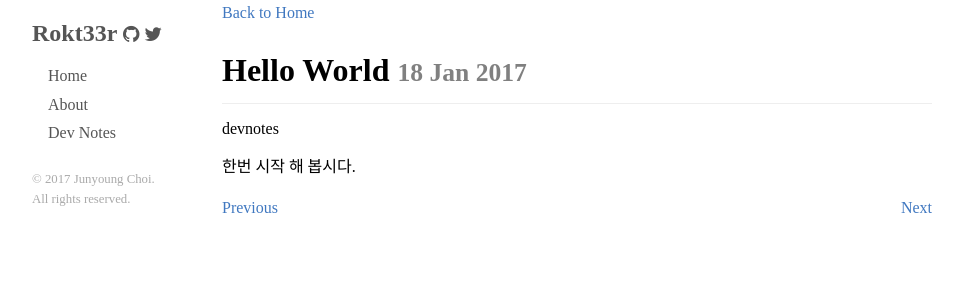
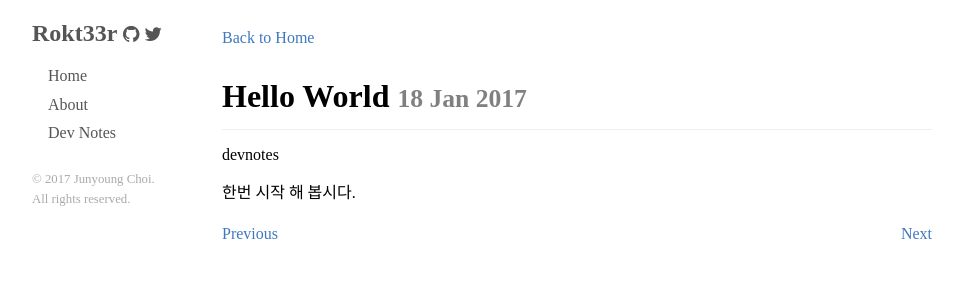
Before and after one commit to Rokt33r/rokt33r.github.io, a Jekyll site: the page built from devnotes/_posts/2017-01-18-hello-world.md, in a window 1280 px wide. Shown: the top 300 px of the page, without its empty margins (158-1121 px from the left). Built offline with Jekyll 4.4.1, drawn with Linux system fonts in a browser that asks for light colours; nearby versions of some CDN libraries; some web fonts are replaced; comment, search, counter and statistics services are not loaded.

Commit message:
:art: Update style Show title only in devnotes page FIx back to home button layout of post layout

```diff
--- a/_includes/comments.html
+++ b/_includes/comments.html
@@ -1,6 +1,5 @@
 <div id="disqus_thread"></div>
 <script>
-
 var disqus_config = function () {
 this.page.url = 'https://rokt33r.github.io{{ page.url }}';
 this.page.identifier = '{{ page.id }}';
--- a/_layouts/post.html
+++ b/_layouts/post.html
@@ -2,7 +2,9 @@
 layout: page
 ---
 <div class="gfm">
-  <a href="/">Back to Home</a>
+  <div class="post-top">
+    <a href="/">Back to Home</a>
+  </div>
 
   <h1 class="post-title" id="head">
     {{ page.title }}
--- a/public/css/style.scss
+++ b/public/css/style.scss
@@ -118,7 +118,9 @@ $screen-md-width: 767px;
     float:right;
   }
 }
-
+.post-top {
+  margin: 25px 0;
+}
 .post-title small {
   color: gray;
 }
```
Also changed, not shown: devnotes.html (+2 -5 lines).
